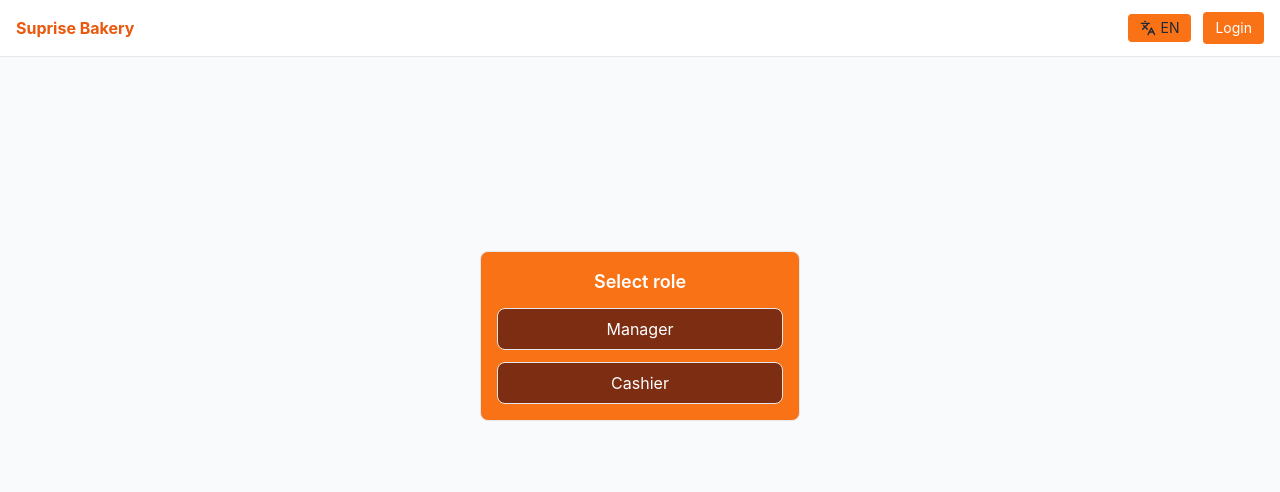
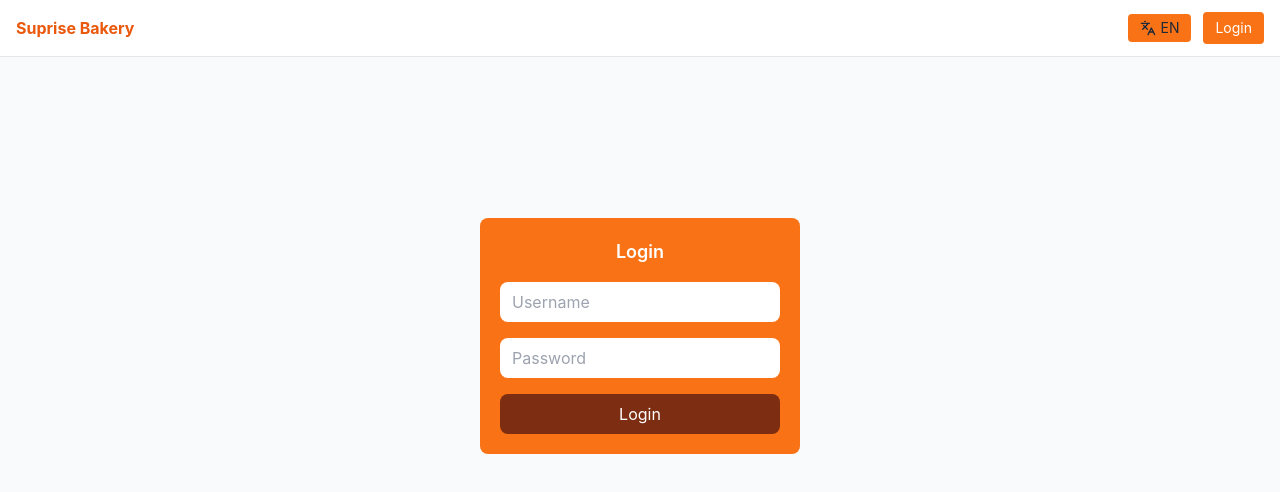
Before and after one commit to ephremdeneke/sb-frontend, a React (Vite) app: page /login in a window 1280 px wide. Shown: the top 492 px of the page. Built offline with nearby package versions, Linux system fonts and the light colour scheme.

Commit message:
add login page and change cumstomer page in to history for cashier

```diff
--- a/src/App.jsx
+++ b/src/App.jsx
@@ -8,7 +8,7 @@ import Login from './pages/Login'
 import Dashboard from './pages/Dashboard'
 import Inventory from './pages/Inventory'
 import Sales from './pages/Sales'
-import Customers from './pages/Customers'
+import History from './pages/History'
 import Expenses from './pages/Expenses'
 import Reports from './pages/Reports'
 import NotFound from './pages/NotFound'
@@ -63,7 +63,7 @@ export default function App() {
             </Route>
             <Route element={<ProtectedRoute roles={["Cashier"]} />}>
               <Route path="/sales" element={<Sales />} />
-              <Route path="/customers" element={<Customers />} />
+              <Route path="/history" element={<History />} />
             </Route>
             <Route path="*" element={<NotFound />} />
           </Routes>
--- a/src/components/Sidebar.jsx
+++ b/src/components/Sidebar.jsx
@@ -69,7 +69,7 @@ export default function Sidebar({ isOpen, onClose }) {
 
   const cashierItems = [
     { href: "/sales", icon: ShoppingCart, label: t('nav.sales'), key: 'sales' },
-    { href: "/customers", icon: Users, label: t('nav.customers'), key: 'customers' },
+    { href: "/history", icon: FileText, label: t('nav.history'), key: 'history' },
   ];
 
   // Merge navigation based on role
--- a/src/locales/am/common.json
+++ b/src/locales/am/common.json
@@ -21,7 +21,7 @@
     "reports": "ሪፖርቶች",
     "settings": "ማስተካከያ",
     "sales": "ሽያጮች",
-    "customers": "ደንበኞች"
+    "history": "ታሪክ"
   },
   "ui": {
     "close": "ዝጋ",
--- a/src/locales/en/common.json
+++ b/src/locales/en/common.json
@@ -21,7 +21,7 @@
     "reports": "Reports",
     "settings": "Settings",
     "sales": "Sales",
-    "customers": "Customers"
+    "history": "History"
   },
   "ui": {
     "close": "Close",
--- a/src/pages/Customers.jsx
+++ /dev/null
@@ -1,51 +0,0 @@
-import { useMemo, useState } from 'react'
-import { useBmsStore } from '../store/bms'
-
-export default function Customers(){
-  const sales = useBmsStore(s=>s.sales)
-  const customers = useMemo(()=>{
-    const map = {}
-    sales.forEach(s=>{
-      if(s.customer && s.customer.phone){
-        const k = s.customer.phone
-        if(!map[k]) map[k] = { ...s.customer, total:0, purchases:0 }
-        map[k].total += s.total
-        map[k].purchases += 1
-      }
-    })
-    return Object.values(map).sort((a,b)=>b.total-a.total)
-  }, [sales])
-  const [q, setQ] = useState('')
-  const list = customers.filter(c=> c.name.toLowerCase().includes(q.toLowerCase()) || c.phone.includes(q))
-  return (
-    <div className="space-y-4">
-      <h1 className="text-xl font-semibold">Customers</h1>
-      <input className="border rounded px-2 py-1" placeholder="Search" value={q} onChange={e=>setQ(e.target.value)} />
-      <div className="bg-white border rounded">
-        <table className="w-full text-sm">
-          <thead>
-            <tr className="border-b bg-gray-50 text-left">
-              <th className="p-2">Name</th>
-              <th className="p-2">Phone</th>
-              <th className="p-2">Purchases</th>
-              <th className="p-2">Total</th>
-            </tr>
-          </thead>
-          <tbody>
-            {list.map(c=> (
-              <tr key={c.phone} className="border-b">
-                <td className="p-2">{c.name}</td>
-                <td className="p-2">{c.phone}</td>
-                <td className="p-2">{c.purchases}</td>
-                <td className="p-2">${c.total.toFixed(2)}</td>
-              </tr>
-            ))}
-            {list.length===0 && (
-              <tr><td className="p-3 text-gray-500" colSpan="4">No customers yet</td></tr>
-            )}
-          </tbody>
-        </table>
-      </div>
-    </div>
-  )
-}
--- /dev/null
+++ b/src/pages/History.jsx
@@ -0,0 +1,76 @@
+import { useMemo } from "react";
+
+// mock data — replace later with Zustand store or API data
+const salesData = [
+  { id: 1, product: "Bread", qty: 2, price: 30, time: "09:12", note: "No sugar" },
+  { id: 2, product: "Cake", qty: 1, price: 120, time: "10:05" , note: "Extra icing"},
+  { id: 3, product: "Donut", qty: 5, price: 50, time: "11:40", note: "un paid"},
+  { id: 4, product: "Coffee", qty: 3, price: 45, time: "12:10", note: "null"},
+];
+
+export default function History() {
+  // calculate totals
+  const totalAmount = useMemo(
+    () => salesData.reduce((sum, s) => sum + s.price, 0),
+    []
+  );
+
+  const totalOrders = salesData.length;
+
+  return (
+    <div className="p-6 space-y-6">
+      {/* Header */}
+      <div>
+        <h1 className="text-2xl font-bold">Cashier Daily Sales History</h1>
+        <p className="text-gray-500">
+          Today’s activity report
+        </p>
+      </div>
+
+      {/* Summary Cards */}
+      <div className="grid grid-cols-2 gap-4">
+        <div className="bg-white shadow rounded-xl p-4">
+          <p className="text-sm text-gray-500">Total Orders</p>
+          <p className="text-xl font-semibold">{totalOrders}</p>
+        </div>
+
+        <div className="bg-white shadow rounded-xl p-4">
+          <p className="text-sm text-gray-500">Total Sales</p>
+          <p className="text-xl font-semibold">{totalAmount} ETB</p>
+        </div>
+      </div>
+
+      {/* Sales Table */}
+      <div className="bg-white shadow rounded-xl overflow-hidden">
+        <table className="w-full text-sm">
+          <thead className="bg-gray-100 text-left">
+            <tr>
+              <th className="p-3">#</th>
+              <th className="p-3">Product</th>
+              <th className="p-3">Qty</th>
+              <th className="p-3">Price</th>
+              <th className="p-3">Time</th>
+              <th className="p-3">Note</th>
+
+            </tr>
+          </thead>
+
+          <tbody>
+            {salesData.map((sale, i) => (
+              <tr key={sale.id} className="border-t">
+                <td className="p-3">{i + 1}</td>
+                <td className="p-3">{sale.product}</td>
+                <td className="p-3">{sale.qty}</td>
+                <td className="p-3">{sale.price} ETB</td>
+                <td className="p-3">{sale.time}</td>
+                <td className="p-3">{sale.note}</td>
+
+
+              </tr>
+            ))}
+          </tbody>
+        </table>
+      </div>
+    </div>
+  );
+}
--- a/src/pages/Login.jsx
+++ b/src/pages/Login.jsx
@@ -1,22 +1,76 @@
-import { useNavigate, useLocation } from 'react-router-dom'
-import { useAuthStore } from '../store/auth'
+import { useState } from "react";
+import { useNavigate } from "react-router-dom";
+import { useAuthStore } from "../store/auth";
 
-export default function Login(){
-  const login = useAuthStore(s=>s.login)
-  const nav = useNavigate()
-  const loc = useLocation()
-  const from = loc.state?.from?.pathname || '/'
-  function choose(role){
-    login(role)
-    nav(from, { replace: true })
-  }
+export default function Login() {
+  const navigate = useNavigate();
+  const login = useAuthStore((s) => s.login);
+
+  const [username, setUsername] = useState("");
+  const [password, setPassword] = useState("");
+  const [error, setError] = useState("");
+
+  const handleSubmit = (e) => {
+    e.preventDefault();
+
+    let role = null;
+
+    // 🔐 demo credentials (replace with API later)
+    if (username === "manager" && password === "1234") {
+      role = "Manager";
+    } else if (username === "cashier" && password === "1234") {
+      role = "Cashier";
+    } else {
+      setError("Invalid username or password");
+      return;
+    }
+
+    // ✅ save role in Zustand
+    login(role);
+
+    // ✅ redirect by role
+    if (role === "Manager") {
+      navigate("/");
+    } else {
+      navigate("/sales");
+    }
+  };
+
   return (
-    <div className="h-[80vh] grid place-items-center border-radius-lg">
-      <div className="w-80 bg-orange border rounded-lg p-4 space-y-3  bg-orange-500">
-        <h1 className="text-lg font-semibold font-xl text-white text-center">Select role</h1>
-        <button onClick={()=>choose('Manager')} className="w-full px-3 py-2 bg-orange-900 text-white rounded-lg border border-white-200 hover:bg-orange-800">Manager</button>
-        <button onClick={()=>choose('Cashier')} className="w-full px-3 py-2 bg-orange-900 text-white rounded-lg border border-white-200 hover:bg-orange-800">Cashier</button>
-      </div>
+    <div className="h-[80vh] grid place-items-center">
+      <form
+        onSubmit={handleSubmit}
+        className="w-80 bg-orange-500 rounded-lg p-5 space-y-4"
+      >
+        <h1 className="text-white text-center font-semibold text-lg">
+          Login
+        </h1>
+
+        <input
+          type="text"
+          placeholder="Username"
+          className="w-full px-3 py-2 rounded-lg outline-none"
+          onChange={(e) => setUsername(e.target.value)}
+        />
+
+        <input
+          type="password"
+          placeholder="Password"
+          className="w-full px-3 py-2 rounded-lg outline-none"
+          onChange={(e) => setPassword(e.target.value)}
+        />
+
+        {error && (
+          <p className="text-sm text-red-200 text-center">{error}</p>
+        )}
+
+        <button
+          type="submit"
+          className="w-full bg-orange-900 text-white py-2 rounded-lg hover:bg-orange-800"
+        >
+          Login
+        </button>
+      </form>
     </div>
   );
 }
```
Also changed, not shown: src/store/auth.js (+6 -1 lines).
